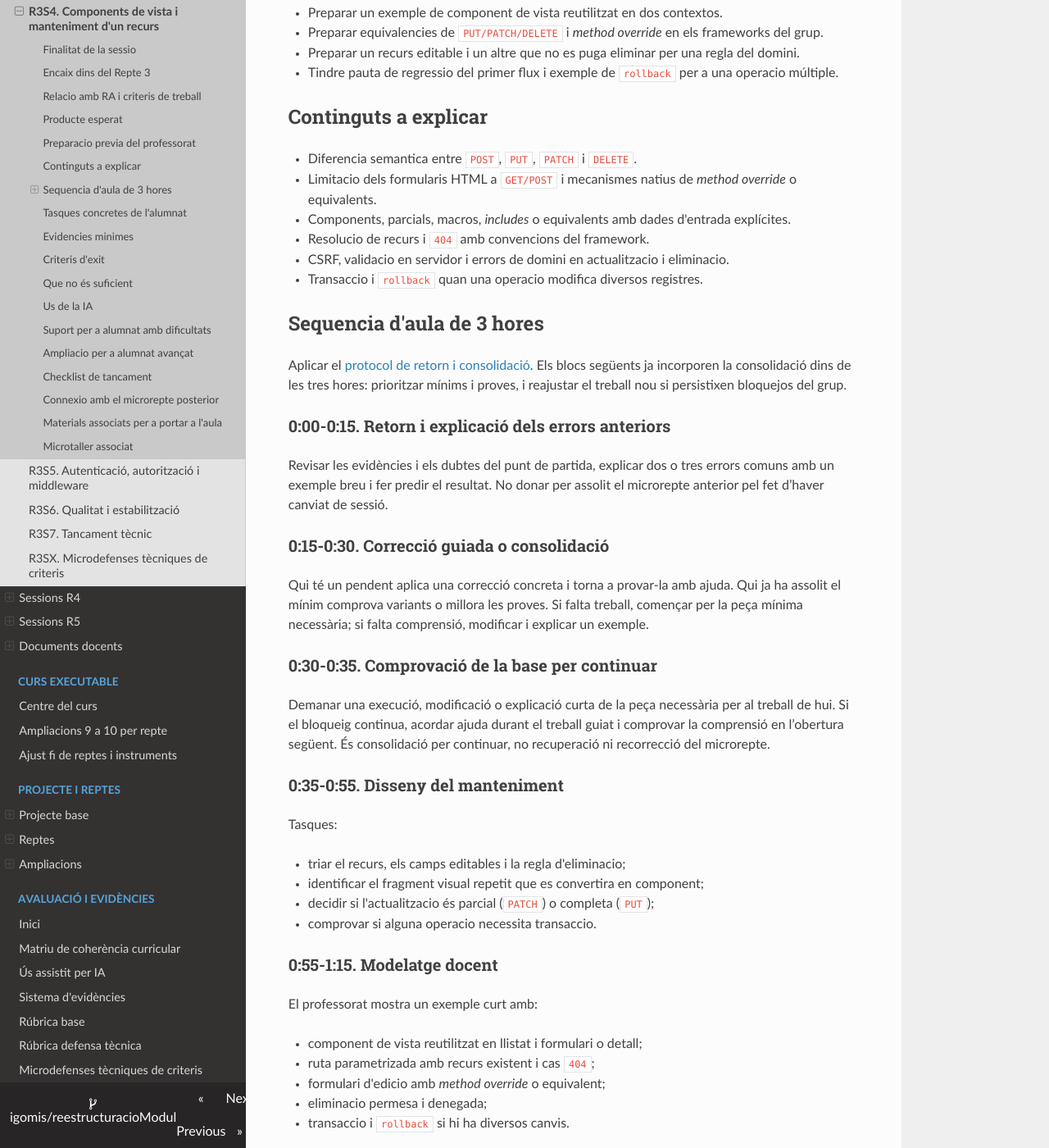
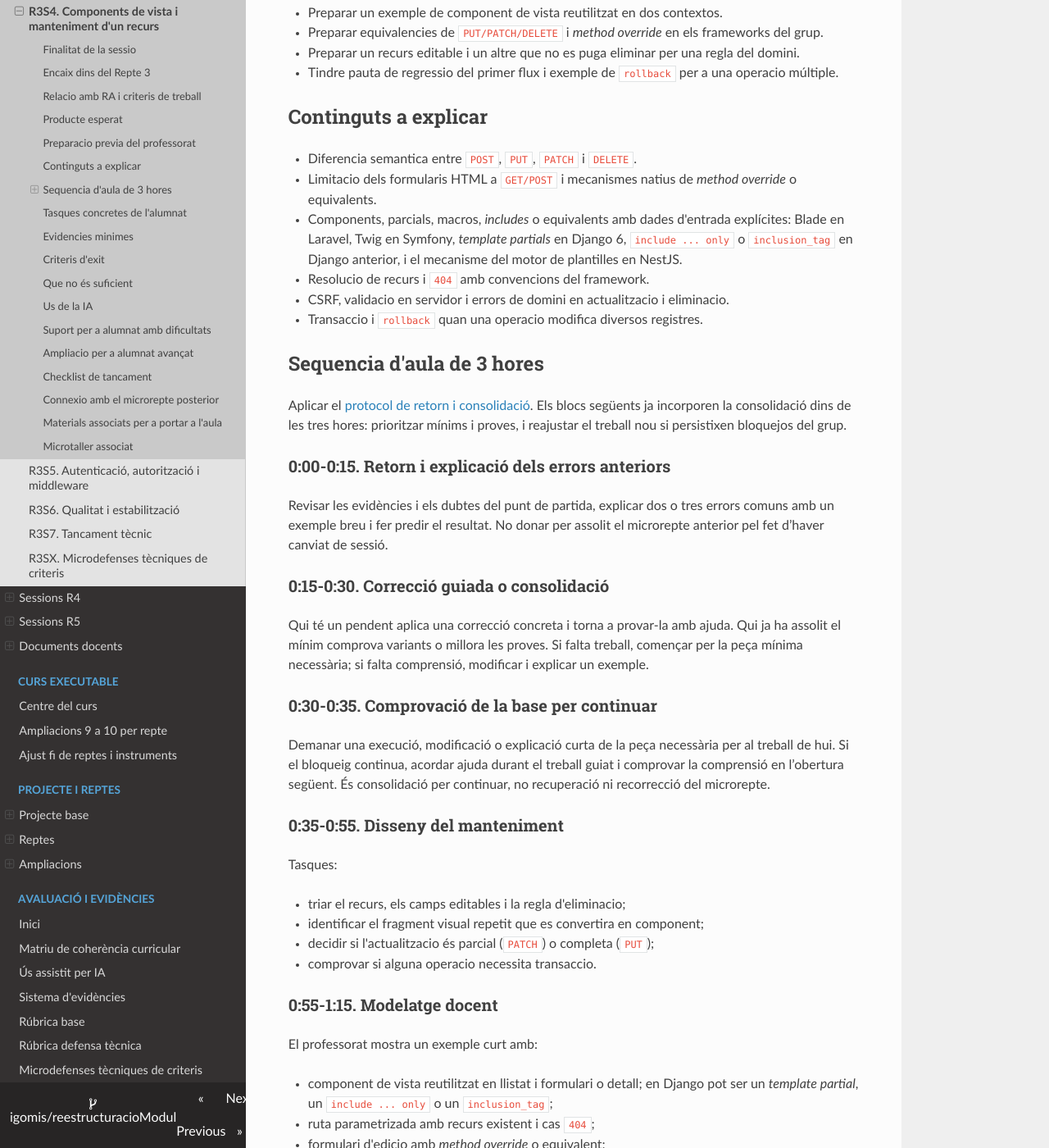
Before and after one commit to igomis/reestructuracioModul, an MkDocs documentation site: the page built from docs/01_programacio_modul/programacio_aula_r3s4_segon_cas_us_ampliacio_funcional.md, in a window 1280 px wide and 1400 px high, scrolled down 1266 px. Shown: the whole window at 82% size. Built offline with MkDocs 1.6.1, drawn with Linux system fonts in a browser that asks for light colours; nearby versions of some CDN libraries.

Commit message:
Afig equivalencies Django a R3S4

```diff
--- a/docs/01_programacio_modul/programacio_aula_r3s4_segon_cas_us_ampliacio_funcional.md
+++ b/docs/01_programacio_modul/programacio_aula_r3s4_segon_cas_us_ampliacio_funcional.md
@@ -46,7 +46,7 @@ Esta sessio fa evolucionar el primer flux de creacio d'R3M3 cap al manteniment d
 
 - Diferencia semantica entre `POST`, `PUT`, `PATCH` i `DELETE`.
 - Limitacio dels formularis HTML a `GET/POST` i mecanismes natius de *method override* o equivalents.
-- Components, parcials, macros, *includes* o equivalents amb dades d'entrada explícites.
+- Components, parcials, macros, *includes* o equivalents amb dades d'entrada explícites: Blade en Laravel, Twig en Symfony, *template partials* en Django 6, `include ... only` o `inclusion_tag` en Django anterior, i el mecanisme del motor de plantilles en NestJS.
 - Resolucio de recurs i `404` amb convencions del framework.
 - CSRF, validacio en servidor i errors de domini en actualitzacio i eliminacio.
 - Transaccio i `rollback` quan una operacio modifica diversos registres.
@@ -80,7 +80,7 @@ Tasques:
 
 El professorat mostra un exemple curt amb:
 
-- component de vista reutilitzat en llistat i formulari o detall;
+- component de vista reutilitzat en llistat i formulari o detall; en Django pot ser un *template partial*, un `include ... only` o un `inclusion_tag`;
 - ruta parametrizada amb recurs existent i cas `404`;
 - formulari d'edicio amb *method override* o equivalent;
 - eliminacio permesa i denegada;
```
Also changed, not shown: docs/01_programacio_modul/planificacio_aula_r3_mvc_i_persistencia.md (+1 -1 lines), docs/02_reptes/repte_03_mvc_i_persistencia.md (+1 -1 lines).
